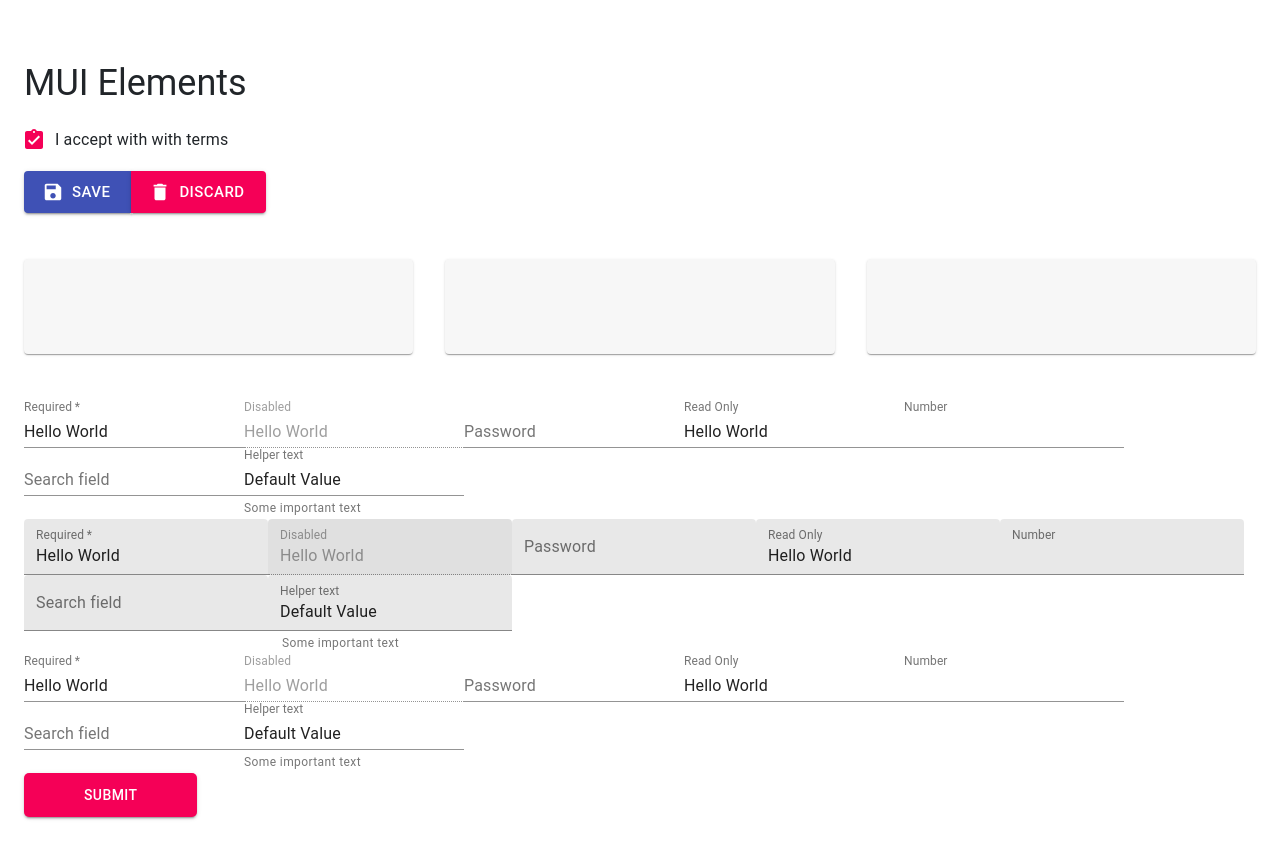
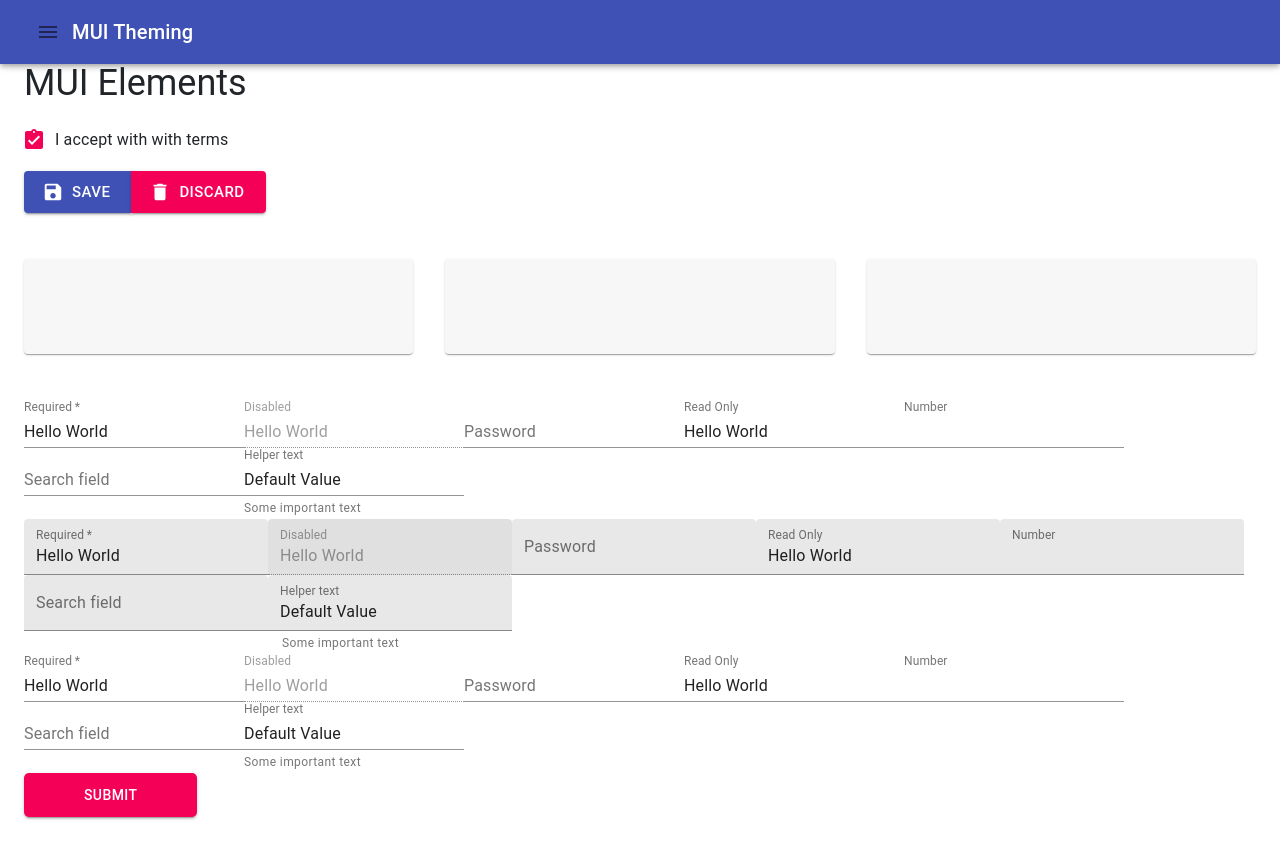
Before and after one commit to priyan1995/React-fundamenals, a React (Create React App) app: page /material-ui-elements in a window 1280 px wide. Shown: the top 858 px of the page. Built offline with nearby package versions, Linux system fonts and the light colour scheme.

Commit message:
app bar added

```diff
--- a/src/components/MaterialUi/MatirialUiElements.jsx
+++ b/src/components/MaterialUi/MatirialUiElements.jsx
@@ -8,9 +8,10 @@ import SaveIcon from '@material-ui/icons/Save';
 import Textfield from '@material-ui/core/Textfield';
 import { MuiForm } from './MaterialForm';
 import Typography from '@material-ui/core/Typography';
-import { createMuiTheme, ThemeProvider } from '@material-ui/core';
+import { AppBar, createMuiTheme, IconButton, ThemeProvider, Toolbar } from '@material-ui/core';
 import Container from '@material-ui/core/Container';
 import Paper from '@material-ui/core/Paper';
+import MenuIcon from '@material-ui/icons/Menu';
 
 const themeMain = createMuiTheme({
     typography: {
@@ -25,6 +26,17 @@ const MaterialUiElements = () => {
     return (
         <ThemeProvider theme={themeMain}>
             <Container maxWidth="lg">
+                <AppBar>
+                    <Toolbar>
+                        <IconButton>
+                            <MenuIcon />
+                        </IconButton>
+                        <Typography variant="h6">
+                            MUI Theming
+                        </Typography>
+                    </Toolbar>
+                </AppBar>
+
                 <div className='pd-mui-wrapper'>
                     <Box sx={{ flexGrow: 1 }}>
                         <Grid container spacing={2}>
@@ -65,8 +77,6 @@ const MaterialUiElements = () => {
 
                                 <MuiForm />
 
-
-
                             </Grid>
                         </Grid>
                     </Box>
```
